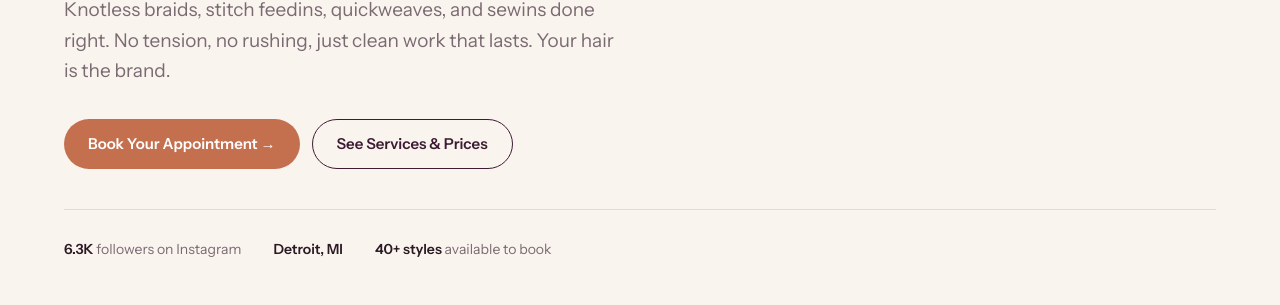
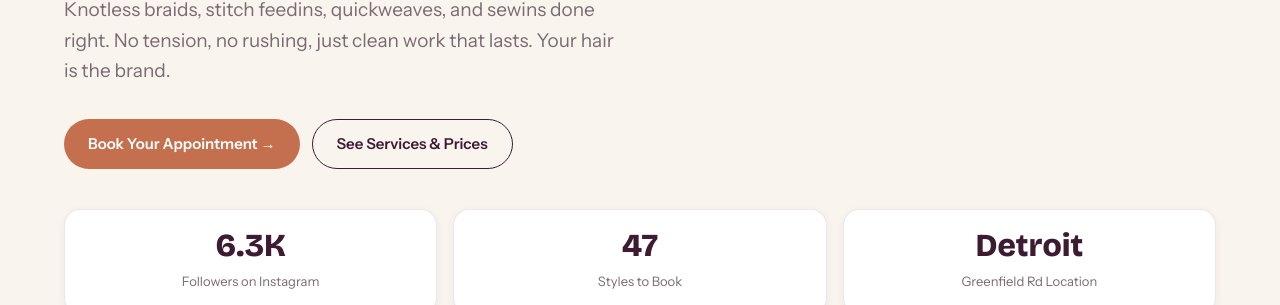
Before and after one commit to RISHAOFFICIAL/branded-by-chi-demo, a plain HTML site: page index.html in a window 1280 px wide. Shown: the part 647-952 px from the top of the page. Drawn offline with nearby package versions, Linux system fonts and the light colour scheme.

Commit message:
Redesign hero stats as bold cards - bigger impact

```diff
--- a/index.html
+++ b/index.html
@@ -290,18 +290,48 @@
 
   .hero-meta {
     margin-top: 40px;
-    padding-top: 28px;
-    border-top: 1px solid rgba(61, 28, 51, 0.12);
-    display: flex;
-    flex-wrap: wrap;
-    gap: 32px;
-    font-size: 14px;
+    display: grid;
+    grid-template-columns: repeat(3, 1fr);
+    gap: 16px;
+  }
+
+  .hero-stat {
+    background: var(--white);
+    border: 1px solid rgba(61, 28, 51, 0.1);
+    border-radius: 16px;
+    padding: 20px 16px;
+    text-align: center;
+    box-shadow: 0 2px 8px rgba(61, 28, 51, 0.06);
+  }
+
+  .hero-stat-number {
+    display: block;
+    font-family: 'Bricolage Grotesque', serif;
+    font-size: 32px;
+    font-weight: 800;
+    color: var(--plum);
+    line-height: 1;
+    margin-bottom: 6px;
+  }
+
+  .hero-stat-label {
+    font-size: 13px;
     color: var(--muted);
-  }
-
-  .hero-meta strong {
-    color: var(--ink);
-    font-weight: 600;
+    line-height: 1.3;
+  }
+
+  @media (max-width: 768px) {
+    .hero-stat-number {
+      font-size: 26px;
+    }
+
+    .hero-stat {
+      padding: 16px 10px;
+    }
+
+    .hero-stat-label {
+      font-size: 12px;
+    }
   }
 
   /* Hero visual strip */
@@ -1357,9 +1387,18 @@
     <a href="#services" class="btn btn-outline">See Services &amp; Prices</a>
   </div>
   <div class="hero-meta">
-    <span><strong>6.3K</strong> followers on Instagram</span>
-    <span><strong>Detroit, MI</strong></span>
-    <span><strong>40+ styles</strong> available to book</span>
+    <div class="hero-stat">
+      <span class="hero-stat-number">6.3K</span>
+      <span class="hero-stat-label">Followers on Instagram</span>
+    </div>
+    <div class="hero-stat">
+      <span class="hero-stat-number">47</span>
+      <span class="hero-stat-label">Styles to Book</span>
+    </div>
+    <div class="hero-stat">
+      <span class="hero-stat-number">Detroit</span>
+      <span class="hero-stat-label">Greenfield Rd Location</span>
+    </div>
   </div>
 
   <div class="hero-visual">
```
